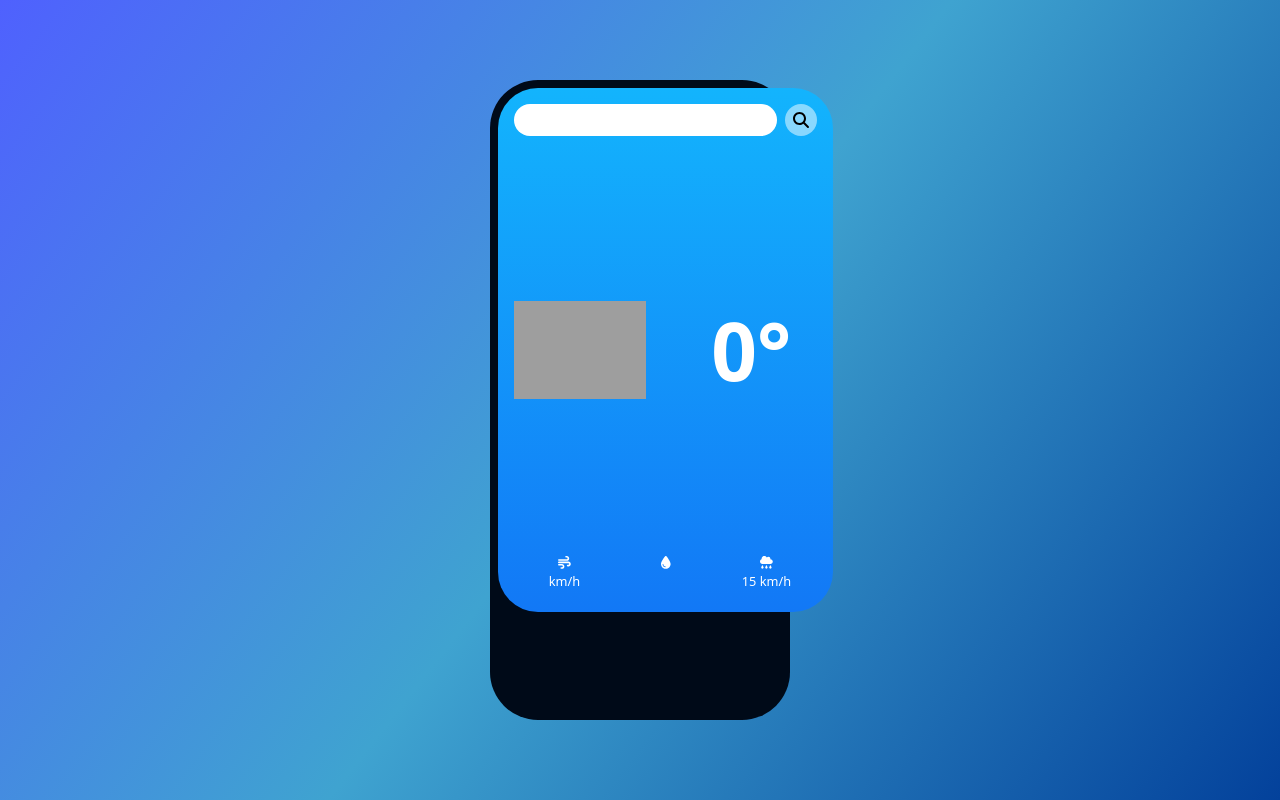
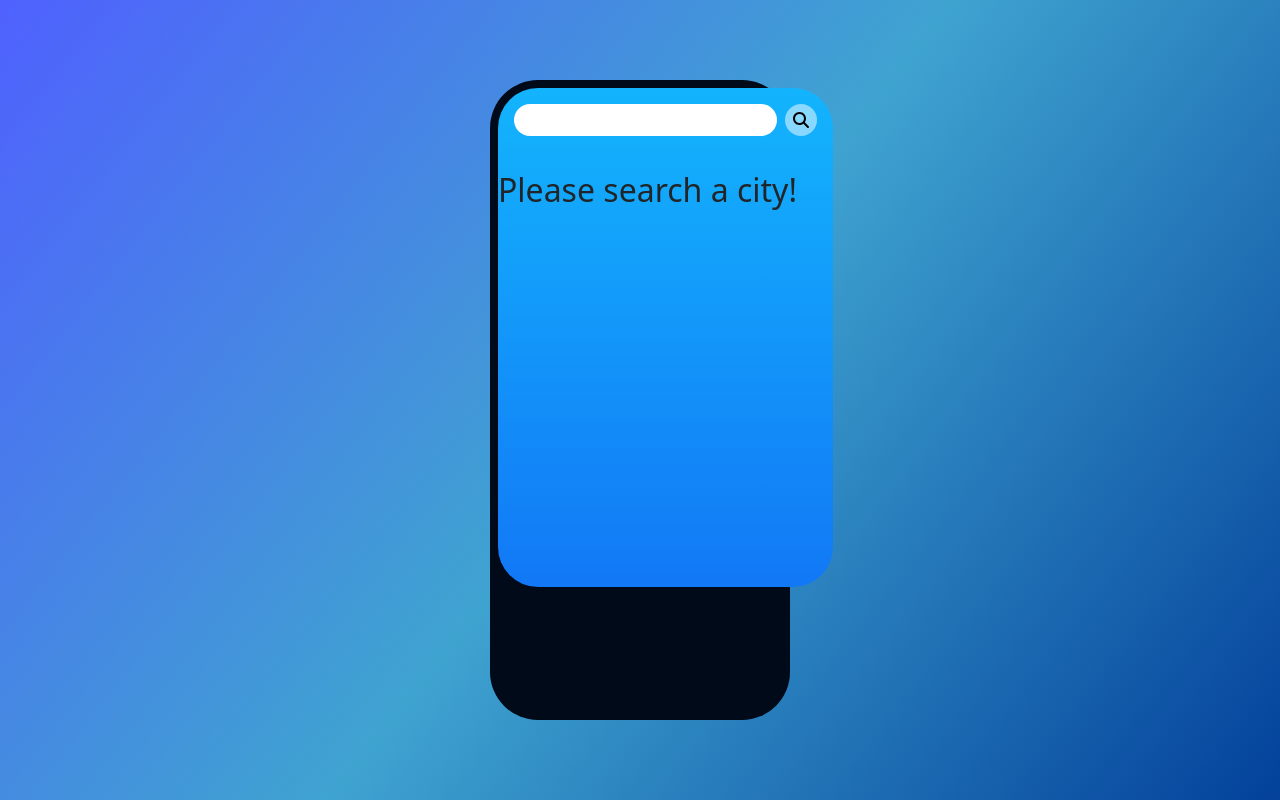
Before and after one commit to manikant-codes/react-course-files-final, a React (Create React App) app: page / in a window 1280 px wide. Built offline with nearby package versions, Linux system fonts and the light colour scheme; grey boxes are pictures that could not be loaded.

Commit message:
multiday weather data

```diff
--- a/src/components/weatherApp/Container.jsx
+++ b/src/components/weatherApp/Container.jsx
@@ -1,26 +1,36 @@
-import React, { useState } from "react";
-import styles from "../../styles/weatherApp/container.module.css";
-import { FontAwesomeIcon } from "@fortawesome/react-fontawesome";
 import {
   faCloudRain,
   faDroplet,
   faSearch,
   faWind,
 } from "@fortawesome/free-solid-svg-icons";
+import { FontAwesomeIcon } from "@fortawesome/react-fontawesome";
+import React, { useState } from "react";
+import {
+  getFourDaysData,
+  getWeatherIcon,
+  kelvinToCelcius,
+} from "../../helpers/weatherHelpers";
 import {
   getMultiDayWeatherData,
   getWeatherData,
 } from "../../services/apiServices";
-
-function kelvinToCelcius(temperature) {
-  if (!temperature) return 0;
-  return Math.round(temperature - 273.15);
-}
+import styles from "../../styles/weatherApp/container.module.css";
+import PopOver from "../common/PopOver";
+import WeatherCardSmall from "./WeatherCardSmall";
 
 function Container() {
   const [city, setCity] = useState("");
+  const [loading, setLoading] = useState(false);
   const [weather, setWeather] = useState(null);
+  const [error, setError] = useState("");
+  const [isVisible, setIsVisible] = useState("");
   const [multiDayData, setMultiDayData] = useState(null);
+
+  function hidePopOver() {
+    setIsVisible(false);
+    setError("");
+  }
 
   function handleChange(e) {
     setCity(e.target.value);
@@ -29,22 +39,66 @@ function Container() {
   function handleSearch() {
     getWeatherData(city)
       .then((data) => {
-        setWeather(data);
-        getMultiDayWeatherData(data.coord.lat, data.coord.lon, 4)
+        const statusCode = Number(data.cod);
+        if (statusCode >= 400 && statusCode < 600) {
+          throw new Error(data.message);
+        }
+
+        getMultiDayWeatherData(data.id)
           .then((data) => {
-            setMultiDayData(data);
+            setMultiDayData(getFourDaysData(data.list));
           })
           .catch((error) => {
-            console.log(error);
+            console.log("Error: ", error);
           });
+
+        setWeather(data);
       })
       .catch((error) => {
         console.log(error);
+        setError(error.message);
+        setIsVisible(true);
       });
   }
 
-  console.log("weather", weather);
-  console.log("multiDayData", multiDayData);
+  function render() {
+    if (!weather) {
+      return <h2>Please search a city!</h2>;
+    }
+    return (
+      <>
+        <div className={styles.tempInfo}>
+          <img
+            // src={`/images/${
+            //   weather.weather[0].icon.slice(0, 2) + "d" || "01d"
+            // }.png`}
+            src={getWeatherIcon(weather)}
+            alt=""
+          />
+          <div>
+            <p className={styles.temperature}>
+              {kelvinToCelcius(weather.main.temp)}°
+            </p>
+            <p className={styles.weather}>{weather.weather[0].main}</p>
+          </div>
+        </div>
+        <div className={styles.extraInfo}>
+          <div>
+            <FontAwesomeIcon icon={faWind} />
+            <p>{weather.wind.speed} km/h</p>
+          </div>
+          <div>
+            <FontAwesomeIcon icon={faDroplet} />
+            <p>{weather.main.humidity}</p>
+          </div>
+          <div>
+            <FontAwesomeIcon icon={faCloudRain} />
+            <p>15 km/h</p>
+          </div>
+        </div>
+      </>
+    );
+  }
 
   return (
     <div className={styles.containerMain}>
@@ -56,37 +110,28 @@ function Container() {
               <FontAwesomeIcon icon={faSearch} />
             </button>
           </div>
-          <div className={styles.tempInfo}>
-            <img
-              src={`/images/${
-                weather?.weather[0]?.icon.slice(0, 2) + "d" || "01d"
-              }.png`}
-              alt=""
-            />
-            <div>
-              <p className={styles.temperature}>
-                {kelvinToCelcius(weather?.main?.temp)}°
-              </p>
-              <p className={styles.weather}>{weather?.weather[0]?.main}</p>
-            </div>
-          </div>
-          <div className={styles.extraInfo}>
-            <div>
-              <FontAwesomeIcon icon={faWind} />
-              <p>{weather?.wind?.speed} km/h</p>
-            </div>
-            <div>
-              <FontAwesomeIcon icon={faDroplet} />
-              <p>{weather?.main?.humidity}</p>
-            </div>
-            <div>
-              <FontAwesomeIcon icon={faCloudRain} />
-              <p>15 km/h</p>
-            </div>
-          </div>
+          {render()}
         </div>
-        <div className={styles.containerAppInnerLower}></div>
+        <div className={styles.containerAppInnerLower}>
+          {multiDayData &&
+            multiDayData.map((value, index) => {
+              return (
+                <WeatherCardSmall
+                  key={index}
+                  icon={value}
+                  temp={value.main.temp}
+                  weather={value.weather[0].main}
+                />
+              );
+            })}
+        </div>
       </div>
+      <PopOver
+        message={error}
+        status="error"
+        isVisible={isVisible}
+        hidePopOver={hidePopOver}
+      />
     </div>
   );
 }
--- /dev/null
+++ b/src/components/weatherApp/WeatherCardSmall.jsx
@@ -0,0 +1,16 @@
+import React from "react";
+import styles from "../../styles/weatherApp/weatherCardSmall.module.css";
+import { getWeatherIcon, kelvinToCelcius } from "../../helpers/weatherHelpers";
+
+function WeatherCardSmall(props) {
+  const { temp, icon, weather } = props;
+  return (
+    <div className={styles.cardContainer}>
+      <p className={styles.temp}>{kelvinToCelcius(temp)}°</p>
+      <img src={getWeatherIcon(icon)} alt="" className={styles.icon} />
+      <p className={styles.weather}>{weather}</p>
+    </div>
+  );
+}
+
+export default WeatherCardSmall;
--- /dev/null
+++ b/src/helpers/weatherHelpers.js
@@ -0,0 +1,22 @@
+export function kelvinToCelcius(temperature) {
+  if (!temperature) return 0;
+  return Math.round(temperature - 273.15);
+}
+
+export function getFourDaysData(list) {
+  return list
+    .filter((value, index) => {
+      if (index === 0 || index % 8 === 0) {
+        return true;
+      }
+      return false;
+    })
+    .slice(0, 4);
+}
+
+export function getWeatherIcon(weather) {
+  const icon = weather?.weather[0]?.icon;
+  console.log("icon", weather);
+  if (!icon) return "/images/01d.png";
+  return `/images/${icon.slice(0, 2)}d.png`;
+}
--- a/src/services/apiServices.js
+++ b/src/services/apiServices.js
@@ -15,10 +15,9 @@ function getWeatherData(city) {
   return promise;
 }
 
-function getMultiDayWeatherData(lat, lon, cnt) {
-  console.log("process.env.REACT_APP_OWA_KEY", process.env.REACT_APP_OWA_KEY);
+function getMultiDayWeatherData(id) {
   const promise = fetch(
-    `https://api.openweathermap.org/data/2.5/forecast/daily?lat=${lat}&lon=${lon}&appid=${process.env.REACT_APP_OWA_KEY}`
+    `http://api.openweathermap.org/data/2.5/forecast?id=${id}&appid=${process.env.REACT_APP_OWA_KEY}`
   )
     .then((response) => {
       return response.json();
--- a/src/styles/weatherApp/container.module.css
+++ b/src/styles/weatherApp/container.module.css
@@ -19,7 +19,7 @@
   border-radius: 48px;
   padding: 8px;
   display: grid;
-  grid-template-rows: 1fr 100px;
+  grid-template-rows: 1fr 125px;
 }
 
 .containerAppInnerUpper {
@@ -69,6 +69,10 @@
 }
 
 .containerAppInnerLower {
+  display: grid;
+  grid-template-columns: repeat(4, 1fr);
+  gap: 8px;
+  padding: 16px;
 }
 
 .searchBar {
--- /dev/null
+++ b/src/styles/weatherApp/weatherCardSmall.module.css
@@ -0,0 +1,27 @@
+.cardContainer {
+  width: 100%;
+  overflow: hidden;
+  border: solid 1px #13a3fb;
+  border-radius: 16px;
+  display: flex;
+  flex-direction: column;
+  align-items: center;
+  padding: 4px;
+  color: white;
+  gap: 4px;
+}
+
+.temp {
+  margin: 0px;
+  font-size: 1.125rem;
+  font-weight: bold;
+}
+
+.icon {
+  height: 30px;
+}
+
+.weather {
+  margin: 0px;
+  font-size: 0.7rem;
+}
```
